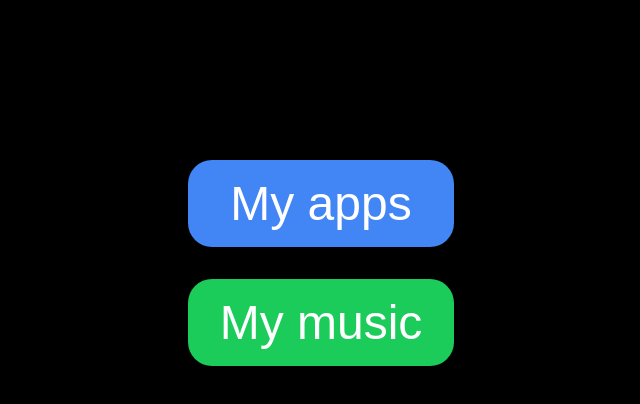
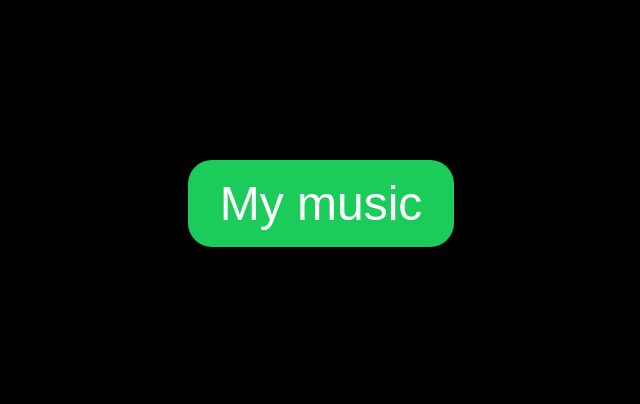
Before and after one commit to jordimas96/extended-bio, a plain HTML site: page index.html in a window 1280 px wide. Shown: the whole page, without its empty margins (319-959 px from the left). Drawn offline with Linux system fonts and the light colour scheme.

Commit message:
Update index.html

```diff
--- a/index.html
+++ b/index.html
@@ -49,7 +49,7 @@
 
 
     <div>
-        <a class="boto apps" href="https://jordimas96.github.io/r/r?id=play-store-apps">My apps</a>
+<!--         <a class="boto apps" href="https://jordimas96.github.io/r/r?id=play-store-apps">My apps</a> -->
         <a class="boto music" href="https://jordimas96.github.io/r/r?id=spotify-a-cantar-chicos">My music</a>
 <!--         <a class="boto web" href="https://jordimas96.github.io">My web</a> -->
     </div>
```
